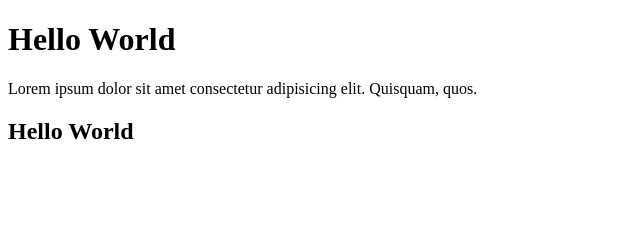
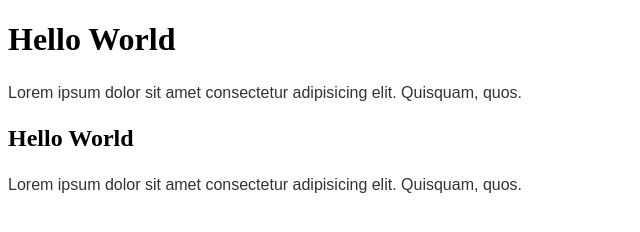
Before and after one commit to ValRadFul/finish-wtf, a plain HTML site: page index.html in a window 1280 px wide. Shown: the whole page, without its empty margins (0-640 px from the left). Drawn offline with Linux system fonts and the light colour scheme.

Commit message:
Add basic paragraph styling and new paragraph to index.html

```diff
--- a/index.html
+++ b/index.html
@@ -4,10 +4,20 @@
     <meta charset="UTF-8">
     <meta name="viewport" content="width=\, initial-scale=1.0">
     <title>Document</title>
+    <style>
+        p {
+            color: #333;
+            font-size: 16px;
+            line-height: 1.6;
+            margin-bottom: 1.2em;
+            font-family: Arial, sans-serif;
+        }
+    </style>
 </head>
 <body>
     <h1>Hello World</h1>
     <p>Lorem ipsum dolor sit amet consectetur adipisicing elit. Quisquam, quos.</p>
     <h2>Hello World</h2>
+    <p>Lorem ipsum dolor sit amet consectetur adipisicing elit. Quisquam, quos.</p>
 </body>
 </html>
```
